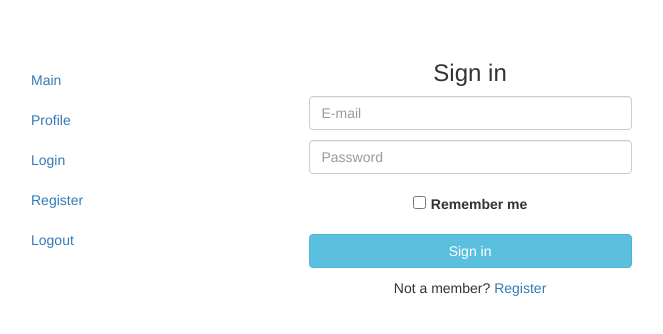
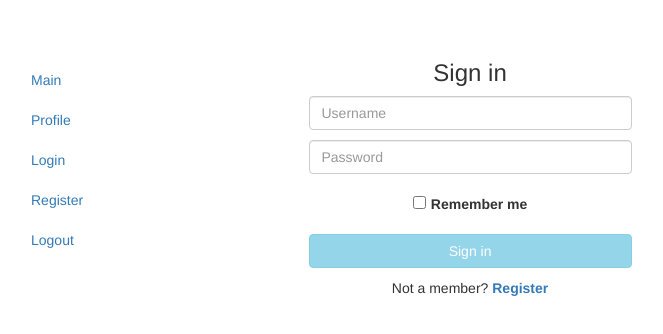
Before and after one commit to zonkje/demo-spa, an Angular app: page /login in a window 1280 px wide. Shown: the top 334 px of the page, without its empty margins (69-732 px from the left). Built offline with nearby package versions, Linux system fonts and the light colour scheme.

Commit message:
add auth service and signUp method

```diff
--- a/src/app/app.module.ts
+++ b/src/app/app.module.ts
@@ -18,6 +18,7 @@ import {HttpClientModule} from '@angular/common/http';
 import {PostsResolverService} from './posts/posts-resolver.service';
 import { LoginComponent } from './auth/login/login.component';
 import { RegisterComponent } from './auth/register/register.component';
+import {AuthService} from './auth/auth.service';
 
 
 @NgModule({
@@ -41,7 +42,7 @@ import { RegisterComponent } from './auth/register/register.component';
     AppRoutingModule,
     HttpClientModule
   ],
-  providers: [PostService, PostsResolverService],
+  providers: [PostService, PostsResolverService, AuthService],
   bootstrap: [AppComponent]
 })
 export class AppModule { }
--- /dev/null
+++ b/src/app/auth/auth.service.ts
@@ -0,0 +1,19 @@
+import {Injectable} from '@angular/core';
+import {HttpClient, HttpResponse} from '@angular/common/http';
+
+@Injectable()
+export class AuthService {
+
+  constructor(private http: HttpClient) {
+  }
+
+  signUp(username: string, password: string) {
+    return this.http.post('http://localhost:8080/login', {
+      username: username,
+      password: password
+    },{
+      observe: 'response'
+    });
+  }
+
+}
--- a/src/app/auth/login/login.component.css
+++ b/src/app/auth/login/login.component.css
@@ -5,3 +5,7 @@
 .custom-control-input{
   margin-right: 5px;
 }
+
+input.ng-invalid.ng-touched {
+  border: 1px solid red;
+}
--- a/src/app/auth/login/login.component.html
+++ b/src/app/auth/login/login.component.html
@@ -1,34 +1,63 @@
 <div class="row">
   <div class="col-sm-9 col-md-7 col-lg-5 mx-auto">
-    <form class="text-center border border-light p-5 " action="#!">
+    <form class="text-center border border-light p-5 " [formGroup]="signInForm" (ngSubmit)="onSubmit()">
 
       <p class="h3 mb-4">Sign in</p>
 
-      <!-- Email -->
-      <input type="email" id="email" class="form-control"   placeholder="E-mail">
+      <div class="form-group">
+        <input
+          type="text"
+          id="username"
+          class="form-control"
+          placeholder="Username"
+          formControlName="username"
+        >
+        <small
+          *ngIf="!signInForm.get('username').valid && signInForm.get('username').touched"
+          class="form-text text-muted mb-4"
+          style="color: red"
+        >
+          Please enter your username
+        </small>
+      </div>
 
-      <!-- Password -->
-      <input type="password" id="password" class="form-control mb-4"   placeholder="Password">
-
+      <div class="form-group">
+      <input
+        type="password"
+        id="password"
+        class="form-control mb-4"
+        placeholder="Password"
+        formControlName="password"
+      >
+        <small
+          *ngIf="!signInForm.get('password').valid && signInForm.get('password').touched"
+          class="form-text text-muted mb-4"
+          style="color: red"
+        >
+          Please enter your password
+        </small>
+      </div>
       <div class="d-flex justify-content-around">
-        <div>
-          <!-- Remember me -->
-          <div class="custom-control custom-checkbox">
-            <input type="checkbox" class="custom-control-input" id="rememberMe">
-            <label class="custom-control-label" for="rememberMe">Remember me</label>
-          </div>
+        <div class="custom-control custom-checkbox">
+          <input
+            type="checkbox"
+            class="custom-control-input"
+            id="rememberMe"
+          >
+          <label class="custom-control-label" for="rememberMe">Remember me</label>
         </div>
       </div>
 
-      <!-- Sign in button -->
-      <button class="btn btn-info btn-block my-4" type="submit">Sign in</button>
+      <button
+        class="btn btn-info btn-block my-4"
+        [disabled]="!signInForm.valid"
+        type="submit"
+      >Sign in</button>
 
-      <!-- Register -->
       <p>Not a member?
-        <a routerLink="/register">Register</a>
+        <a routerLink="/register"><strong>Register</strong></a>
       </p>
 
     </form>
-    <!-- Default form login -->
   </div>
 </div>
--- a/src/app/auth/login/login.component.ts
+++ b/src/app/auth/login/login.component.ts
@@ -1,4 +1,6 @@
 import { Component, OnInit } from '@angular/core';
+import {FormControl, FormGroup, Validators} from '@angular/forms';
+import {AuthService} from '../auth.service';
 
 @Component({
   selector: 'app-login',
@@ -7,9 +9,37 @@ import { Component, OnInit } from '@angular/core';
 })
 export class LoginComponent implements OnInit {
 
-  constructor() { }
+  signInForm: FormGroup;
+
+  constructor(private authService: AuthService) { }
 
   ngOnInit(): void {
+
+    this.signInForm = new FormGroup({
+      'username': new FormControl(null, Validators.required),
+      'password': new FormControl(null, Validators.required)
+    });
+
+  }
+
+  onSubmit(){
+    if(!this.signInForm.valid){
+      return;
+    }
+    const username = this.signInForm.get('username').value;
+    const password = this.signInForm.get('password').value;
+
+    this.authService.signUp(username, password).subscribe(
+      responseData => {
+        console.log(responseData);
+        console.log(responseData.headers.get('Authorization'));
+      },
+      error => {
+        console.log(error);
+      }
+    );
+
+    this.signInForm.reset();
   }
 
 }
```
